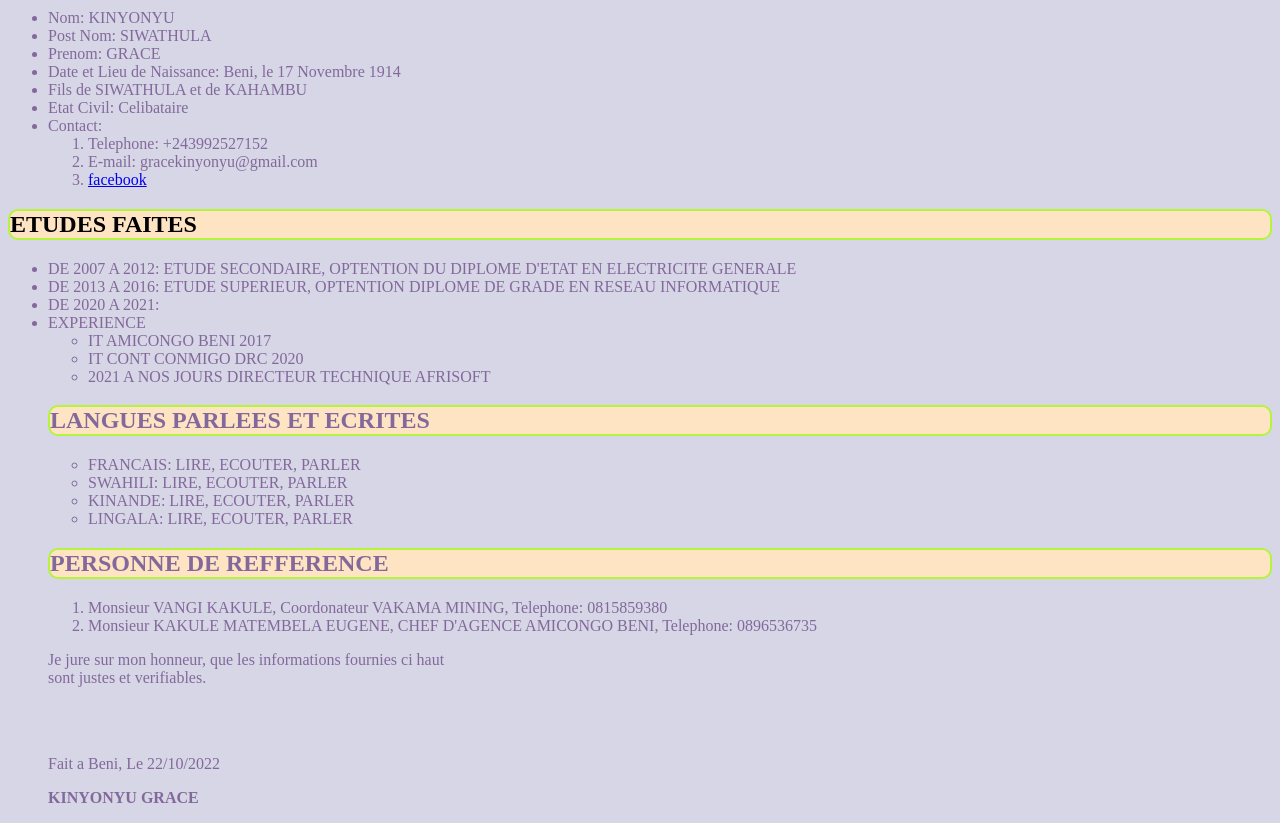
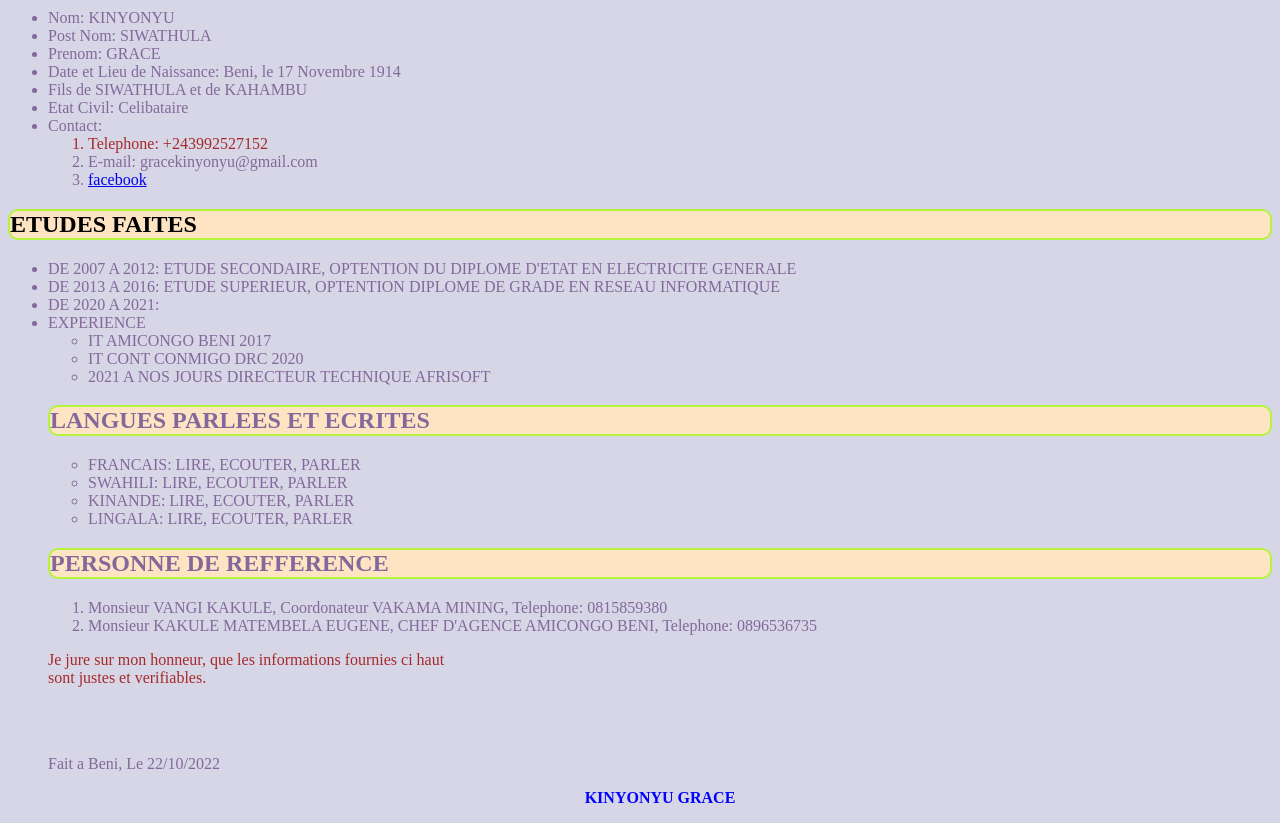
Before and after one commit to gracenet/portfolio, a plain HTML site: page index.html in a window 1280 px wide. Shown: the part 400-1223 px from the top of the page. Drawn offline with Linux system fonts and the light colour scheme; files whose address does not match are found by name.

Commit message:
retouche lien

```diff
--- a/index.html
+++ b/index.html
@@ -9,6 +9,7 @@
         <h1>CURRICULUM VITAE</h1>
         <img src="../xxl/image/grace.jpeg" alt="ma photo" width="200" height="250">
         <h2>1. IDENTITE</h2>
+
         <ul>
             <li>Nom: KINYONYU</li>
             <li>Post Nom: SIWATHULA</Li>
@@ -18,7 +19,7 @@
             <li>Etat Civil: Celibataire</li>
             <li>Contact:
                 <ol>
-            <li>Telephone: +243992527152</li>
+            <li class="serment">Telephone: +243992527152</li>
             <li>E-mail: gracekinyonyu@gmail.com</li>
             <li><a href="https://www.facebook.com/grace.kinyonyu">facebook</a></li>
         </ol>
@@ -49,11 +50,11 @@
             <Li>Monsieur VANGI KAKULE, Coordonateur VAKAMA MINING, Telephone: 0815859380</Li>
             <li>Monsieur KAKULE MATEMBELA EUGENE, CHEF D'AGENCE AMICONGO BENI, Telephone: 0896536735</li>
         </OL>
-        <p>Je jure sur mon honneur, que les informations fournies ci haut <br> sont justes et verifiables. </p>
+        <p class="serment">Je jure sur mon honneur, que les informations fournies ci haut <br> sont justes et verifiables. </p>
         <br>
         <br>
         <P>Fait a Beni, Le 22/10/2022</P>
         <b>
-        <p>KINYONYU GRACE</p>
+        <p id="signature">KINYONYU GRACE</p>
     </body>
 </html>
--- a/style.css
+++ b/style.css
@@ -24,3 +24,9 @@ body{
 ul{
     color: rgb(131, 105, 155);
 }
+#signature{
+    color: blue; text-align: center;
+}
+.serment{
+    color: brown;
+}
```
